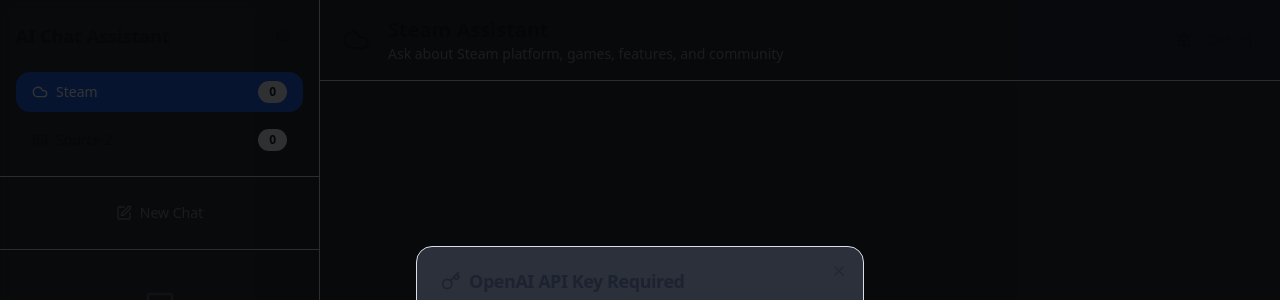
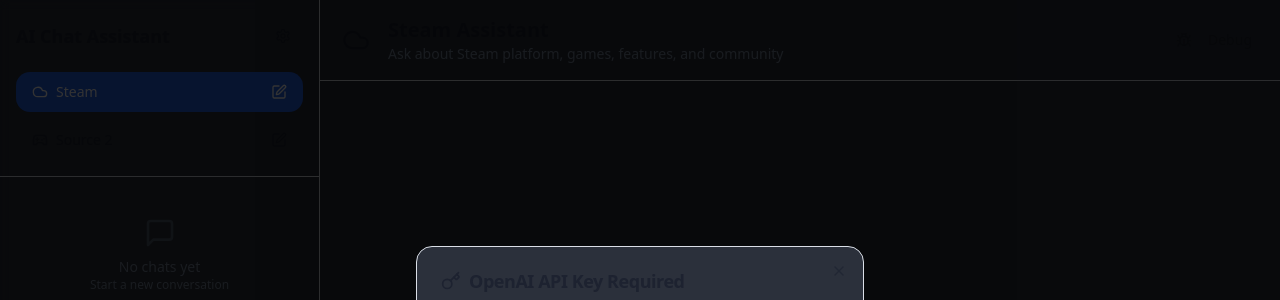
Before and after one commit to jcowles/question-guide, a React (Vite) app: page / in a window 1280 px wide. Shown: the top 300 px of the page. Built offline with nearby package versions, Linux system fonts and the light colour scheme.

Commit message:
Add new chat functionality
Replace chat count indicator with new chat icon and remove the new chat button. Allow clicking the assistant button to start a new chat.

```diff
--- a/src/components/ChatSidebar.tsx
+++ b/src/components/ChatSidebar.tsx
@@ -2,7 +2,6 @@ import { useState } from 'react';
 import { Button } from '@/components/ui/button';
 import { ScrollArea } from '@/components/ui/scroll-area';
 import { Separator } from '@/components/ui/separator';
-import { Badge } from '@/components/ui/badge';
 import {
   SquarePen,
   MessageSquare,
@@ -111,29 +110,19 @@ export const ChatSidebar = ({
                   ? getSectionBg(section)
                   : 'hover:bg-muted/50 text-foreground'
               }`}
-              onClick={() => onSectionChange(section)}
+              onClick={() => {
+                onSectionChange(section);
+                onNewThread(); // Create new chat when clicking assistant button
+              }}
             >
               {getSectionIcon(section)}
               {getSectionName(section)}
-              <Badge variant="secondary" className="ml-auto">
-                {threads[section]?.length || 0}
-              </Badge>
+              <SquarePen size={14} className="ml-auto" />
             </Button>
           ))}
         </div>
       </div>
 
-      {/* New Chat Button */}
-      <div className="p-4 border-b">
-        <Button
-          onClick={onNewThread}
-          variant="ghost"
-          className="w-full gap-2 text-muted-foreground hover:text-foreground hover:bg-muted/50"
-        >
-          <SquarePen size={16} />
-          New Chat
-        </Button>
-      </div>
 
       {/* Thread List */}
       <ScrollArea className="flex-1 p-2">
```
